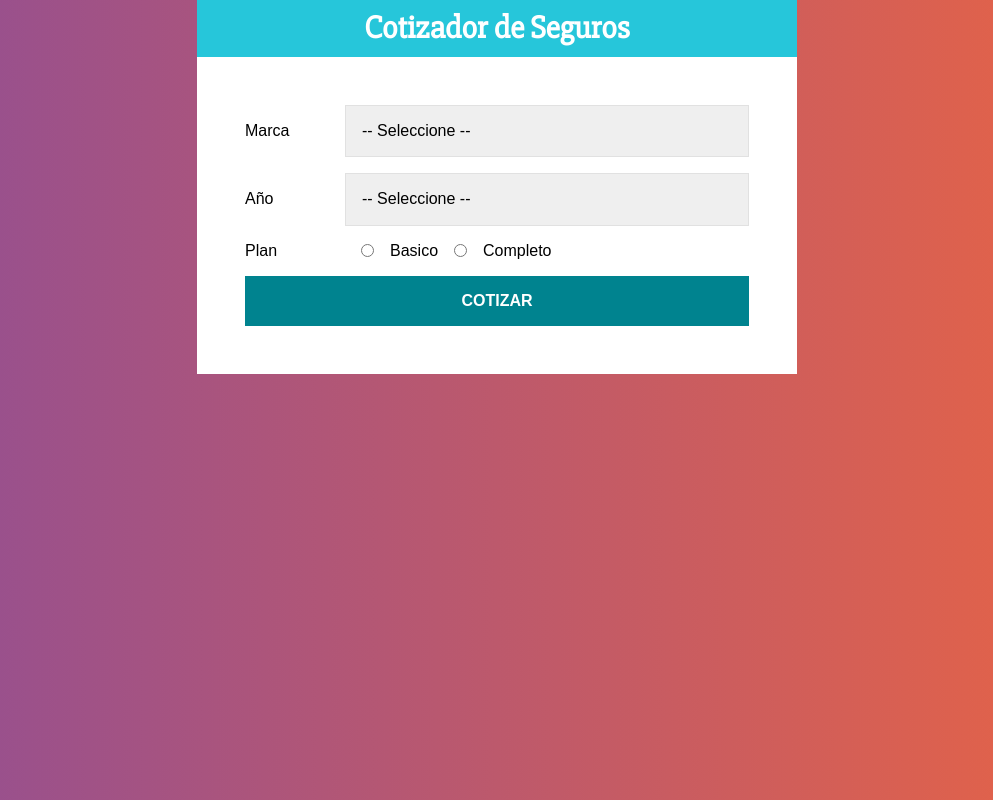
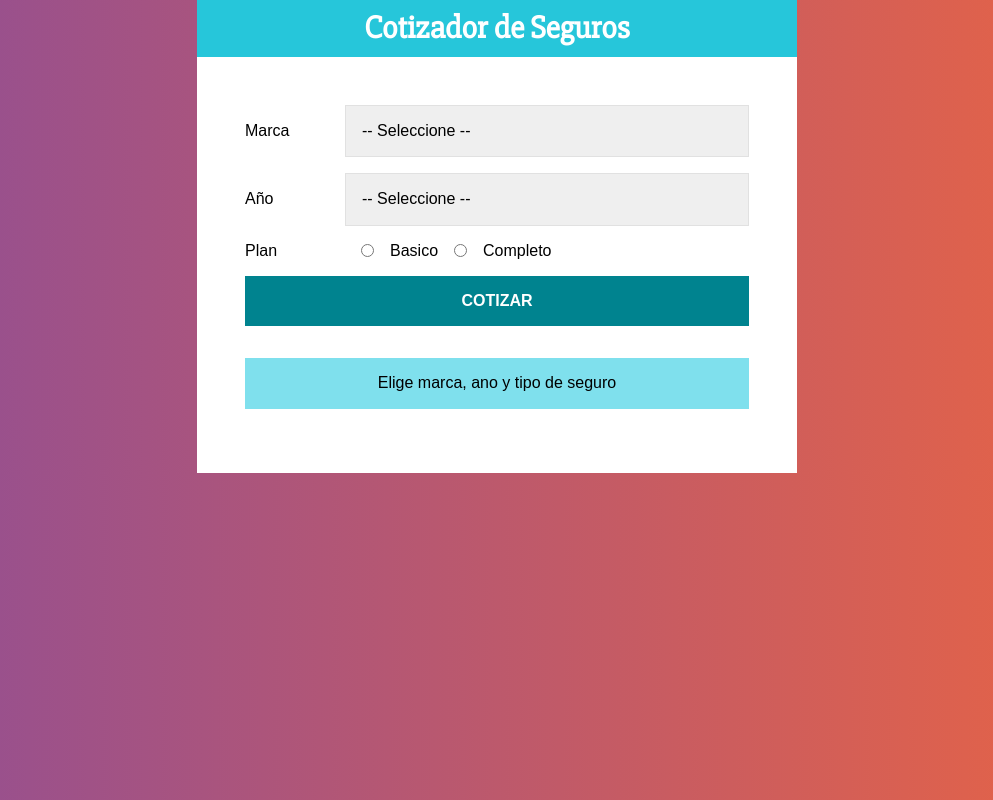
Before and after one commit to armandoltx/cotizador-hooks, a React (Create React App) app: page / in a window 1280 px wide. Shown: the whole page, without its empty margins (143-1136 px from the left). Built offline with nearby package versions, Linux system fonts and the light colour scheme.

Commit message:
98. Mostrando el total a pagar y dandole estilos

```diff
--- a/src/App.js
+++ b/src/App.js
@@ -2,6 +2,7 @@
 import Header from './components/Header';
 import Formulario from './components/Formulario';
 import Resumen from './components/Resumen';
+import Resultado from './components/Resultado';
 
 import styled from '@emotion/styled';
 
@@ -29,7 +30,8 @@
   });
 
   // extraer datos ( no necesitamos la cotizacion por ahora)
-  const { datos } = resumen;
+  // para mostrar el resultado necesitamos la cotizacion, asi q tb la extraemos aqui:
+  const { cotizacion, datos } = resumen;
 
   return (
     <Contenedor>
@@ -38,6 +40,7 @@
       <ContenedorFormulario>
         <Formulario guardarResumen={guardarResumen}/>
         <Resumen datos ={datos}/>
+        <Resultado cotizacion={cotizacion}/>
       </ContenedorFormulario>
     </Contenedor>
   );
--- a/src/components/Resultado.js
+++ b/src/components/Resultado.js
@@ -0,0 +1,43 @@
+import React from 'react';
+import styled from '@emotion/styled';
+
+const Mensaje = styled.p`
+  background-color: rgb(127, 224, 237);
+  margin-top: 2rem;
+  padding: 1rem;
+  text-align: center;
+`;
+
+const ResultadoCotizacion = styled.div`
+  text-align: center;
+  padding: .5rem;
+  border: 1px solid #26C6DA;
+  background-color: rgb(127, 224, 237);
+  margin-top: 1rem;
+  position: relative;
+`;
+
+const TextoCotizacion = styled.p`
+  color: #00838F;
+  padding: 1rem;
+  text-transform: uppercase;
+  font-weight: bold;
+  margin: 0;
+`;
+
+const Resultado = ({cotizacion}) => {
+
+return (
+  (cotizacion === 0)
+    ?
+    <Mensaje>Elige marca, ano y tipo de seguro</Mensaje>
+    :
+      (
+        <ResultadoCotizacion>
+          <TextoCotizacion>El total es: $ {cotizacion}</TextoCotizacion>
+      </ResultadoCotizacion>
+      )
+  );
+};
+
+export default Resultado;
```
